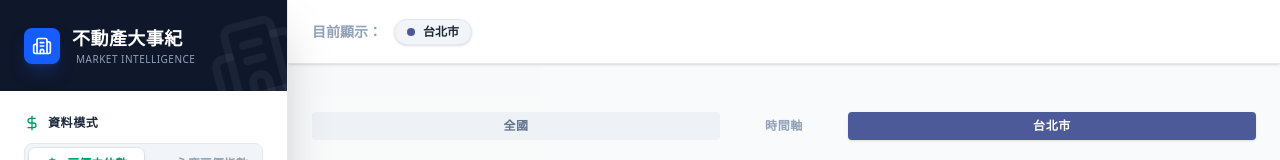
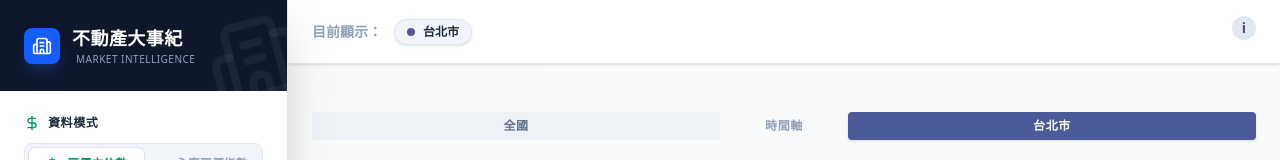
Before and after one commit to NCCU-rer/Real-Estate-Chronicle, a Next.js app: page / in a window 1280 px wide. Shown: the top 160 px of the page. Built offline with nearby package versions, Linux system fonts and the light colour scheme.

Commit message:
說明欄位新增

```diff
--- a/src/app/page.tsx
+++ b/src/app/page.tsx
@@ -4,6 +4,7 @@ import { useState, useMemo } from "react";
 import DashboardSidebar from "@/components/DashboardSidebar";
 import DashboardChart from "@/components/DashboardChart";
 import EventList from "@/components/EventList";
+import InfoTooltip from '@/components/InfoTooltip'; // 匯入組件
 import { rawData } from "@/data/sourceData";
 import { processEvents, getQuarterValue } from "@/utils/eventHelper";
 import { CITIES_CONFIG, getCityName } from "@/config/cityColors";
@@ -68,7 +69,7 @@ export default function Home() {
 
   // === 4. 畫面渲染 (Render) ===
   return (
-    <main className="h-screen w-full flex bg-slate-50 font-sans overflow-hidden">
+    <main className="h-screen w-full flex bg-slate-50 font-sans">
 
       {/* 1. 側邊欄組件 */}
       <DashboardSidebar
@@ -91,7 +92,7 @@ export default function Home() {
       />
 
       {/* 2. 右側主要內容區 */}
-      <div className="flex-1 flex flex-col h-full overflow-hidden relative">
+      <div className="flex-1 flex flex-col h-full relative">
 
         {/* Top Header */}
         <header className="h-16 bg-white border-b border-slate-200 shrink-0 flex items-center justify-between px-6 shadow-sm z-30">
@@ -142,6 +143,8 @@ export default function Home() {
         />
 
       </div>
+
+      <InfoTooltip />
     </main>
   );
 }
--- /dev/null
+++ b/src/components/InfoTooltip.tsx
@@ -0,0 +1,33 @@
+// src/components/InfoTooltip.tsx
+import React from 'react';
+
+const InfoTooltip = () => {
+  return (
+    // This container is now absolutely positioned at the top-right of the viewport
+    // It acts as the anchor for the icon and the tooltip popup.
+    <div className="absolute top-4 right-6 group z-[999] font-sans">
+      {/* 資訊圖示 */}
+      <div className="w-6 h-6 bg-slate-200 rounded-full flex items-center justify-center cursor-pointer">
+        <span className="text-sm font-bold text-slate-600">i</span>
+      </div>
+
+      {/* 彈出式說明框 (positioned relative to the container above) */}
+      <div className="absolute top-full right-0 mt-2 w-80 bg-white/50 backdrop-blur-sm border border-slate-200 rounded-lg shadow-xl p-4 opacity-0 group-hover:opacity-100 transition-opacity duration-300 invisible group-hover:visible">
+        <div className="max-h-60 overflow-y-auto custom-scrollbar pr-2"> {/* Added scrollable container */}
+          <h3 className="font-bold text-md text-blue-600 mb-2">資料清理邏輯與圖示說明</h3>
+          <p className="text-xs text-slate-600 mb-3">
+            本資料源自實價登錄，為求單價準確性，僅保留主要住宅類型（如公寓、住宅大樓）交易，並排除親友、特殊關係等交易。此外，亦剔除特殊物件（如僅車位、頂樓加蓋），且已對單價、總價與屋齡等極端值進行處理，確保趨勢具備市場參考性。
+          </p>
+          <hr className="my-2 border-slate-100" />
+          <h3 className="font-bold text-md text-blue-600 mb-2">免責聲明</h3>
+          <p className="text-xs text-slate-600">
+            本中心建立不動產大事紀，旨在提供資料市場對於不動產相關事件紀錄之彙整，並加以房價中位數聯合呈現，以便民眾或專家學者參考。然由於房價影響因素眾多，事件的發生對住宅價格影響可能有提前或滯延的關係，表中呈現事件與價格趨勢並非有絕對關係，僅以事件紀錄方式呈現。
+          </p>
+        </div>
+        <div className="absolute bottom-full right-2 w-0 h-0 border-l-8 border-l-transparent border-r-8 border-r-transparent border-b-8 border-b-white"></div>
+      </div>
+    </div>
+  );
+};
+
+export default InfoTooltip;
```
Also changed, not shown: 1 other file (tests, documents, lock files or other folders).
